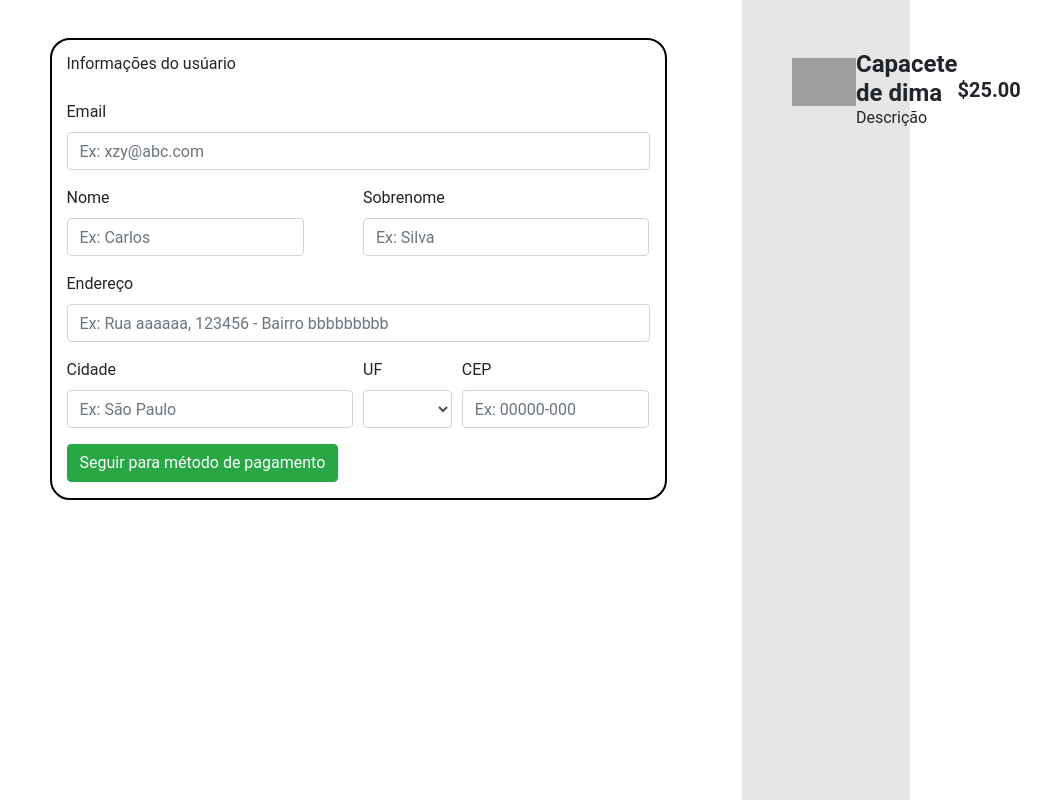
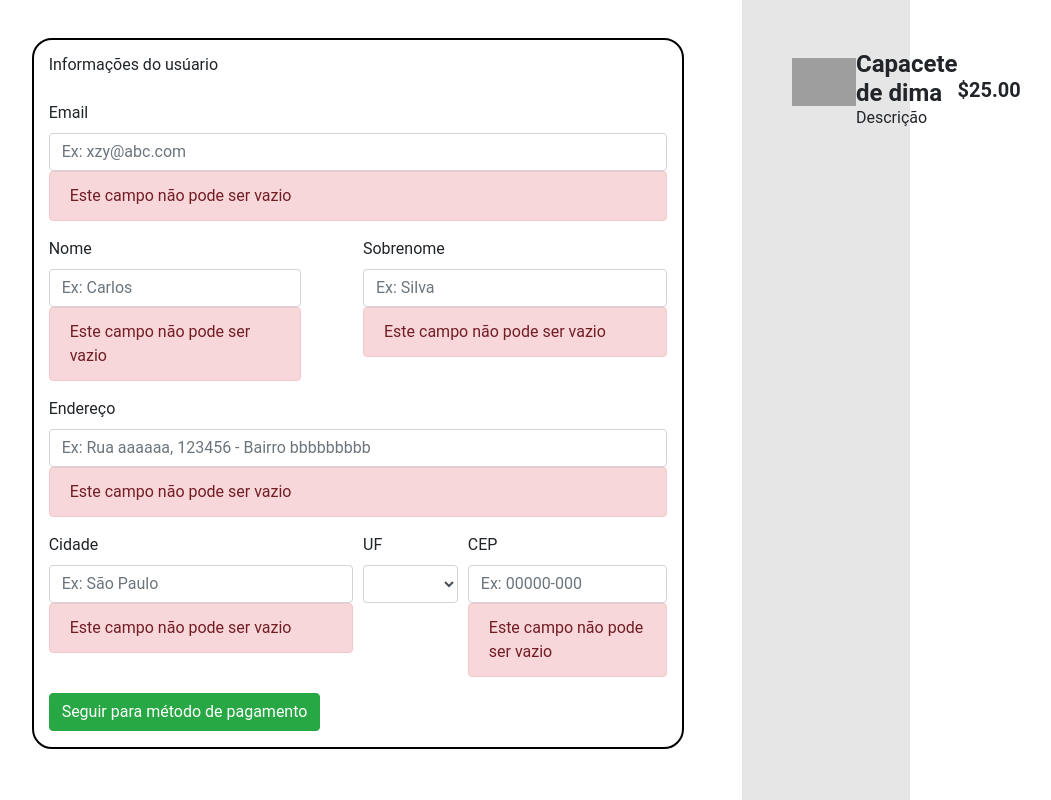
Before and after one commit to Bbeluco/react-checkout-page, a React (Create React App) app: page / in a window 1280 px wide. Shown: the whole page, without its empty margins (26-1077 px from the left). Built offline with nearby package versions, Linux system fonts and the light colour scheme; grey boxes are pictures that could not be loaded.

Commit message:
mensagens de alerta para campo vazio

```diff
--- a/src/components/Menu/LeftSide.js
+++ b/src/components/Menu/LeftSide.js
@@ -1,8 +1,22 @@
 import React from 'react';
 import './LeftSide.css'
-import { Col, Row, Button,  Form, FormGroup, Label, Input} from 'reactstrap';
+import { Col, Row, Button,  Form, FormGroup, Label, Input, Alert} from 'reactstrap';
 
 function LeftSide() {
+    function check(){
+        const email = document.querySelector('#exampleEmail');
+        const nome = document.querySelector('#exampleNome');
+        const sobrenome = document.querySelector('#exampleSobrenome');
+        const endereço = document.querySelector('#exampleAddress');
+        const cidade = document.querySelector('#exampleCity');
+        const estado = document.querySelector('#exampleState');
+        const CEP = document.querySelector('#exampleZip');
+
+        const emailVazio = document.querySelector('#emailError');
+        console.log(emailVazio)
+
+
+    }
     return(
         <div className="LeftSide">
             <Form className="formzim">
@@ -15,40 +29,55 @@ function LeftSide() {
                     <FormGroup>
                         <Label for="exampleEmail">Email</Label>
                         <Input type="email" name="email" id="exampleEmail" placeholder="Ex: xzy@abc.com" />
+                        <Alert color="danger" id="emailError">
+                            Este campo não pode ser vazio
+                        </Alert>
                     </FormGroup>
                 </Col>
                 </Row>
                 <Row form>
                     <Col md={5}>
                         <FormGroup>
-                            <Label for="examplePassword">Nome</Label>
-                            <Input type="password" name="password" id="examplePassword" placeholder="Ex: Carlos" />
+                            <Label for="exampleNome">Nome</Label>
+                            <Input type="text" name="nome" id="exampleNome" placeholder="Ex: Carlos" />
+                            <Alert color="danger">
+                                Este campo não pode ser vazio
+                            </Alert>
                         </FormGroup>
                     </Col>
                     <Col md={1}>
                     </Col>
                     <Col md={6}>
                         <FormGroup>
-                            <Label for="exampleAddress">Sobrenome</Label>
-                            <Input type="text" name="address" id="exampleAddress" placeholder="Ex: Silva"/>
+                            <Label for="exampleSobrenome">Sobrenome</Label>
+                            <Input type="text" name="sobrenome" id="exampleSobrenome" placeholder="Ex: Silva"/>
+                            <Alert color="danger">
+                                Este campo não pode ser vazio
+                            </Alert>
                         </FormGroup>
                     </Col>
                 </Row>
                 <FormGroup>
-                    <Label for="exampleAddress2">Endereço</Label>
-                    <Input type="text" name="address2" id="exampleAddress2" placeholder="Ex: Rua aaaaaa, 123456 - Bairro bbbbbbbbb"/>
+                    <Label for="exampleAddress">Endereço</Label>
+                    <Input type="text" name="address" id="exampleAddress" placeholder="Ex: Rua aaaaaa, 123456 - Bairro bbbbbbbbb"/>
+                    <Alert color="danger">
+                        Este campo não pode ser vazio
+                    </Alert>
                 </FormGroup>
                 <Row form>
                     <Col md={6}>
                     <FormGroup>
                         <Label for="exampleCity">Cidade</Label>
                         <Input type="text" name="city" id="exampleCity" placeholder="Ex: São Paulo"/>
+                        <Alert color="danger">
+                            Este campo não pode ser vazio
+                        </Alert>
                     </FormGroup>
                     </Col>
                     <Col md={2}>
                     <FormGroup>
                         <Label for="exampleState">UF</Label>
-                        <Input type="select" name="select" id="exampleSelect">
+                        <Input type="select" name="select" id="exampleState">
                             <option> </option>
                             <option>AC</option>
                             <option>AL</option>
@@ -84,11 +113,14 @@ function LeftSide() {
                     <FormGroup>
                         <Label for="exampleZip">CEP</Label>
                         <Input type="text" name="zip" id="exampleZip" placeholder="Ex: 00000-000"/>
+                        <Alert color="danger">
+                            Este campo não pode ser vazio
+                        </Alert>
                     </FormGroup>
                     </Col>
                 </Row>
                 <FormGroup>
-                    <Button color="success">Seguir para método de pagamento</Button>
+                    <Button color="success" onClick={check}>Seguir para método de pagamento</Button>
                 </FormGroup>
                 </div>
             </Form>
```
